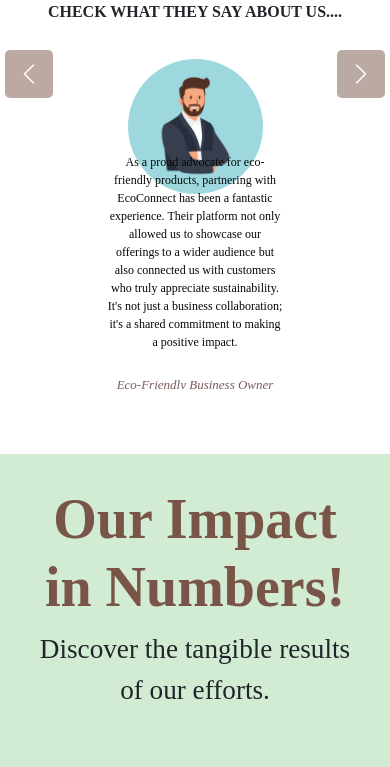
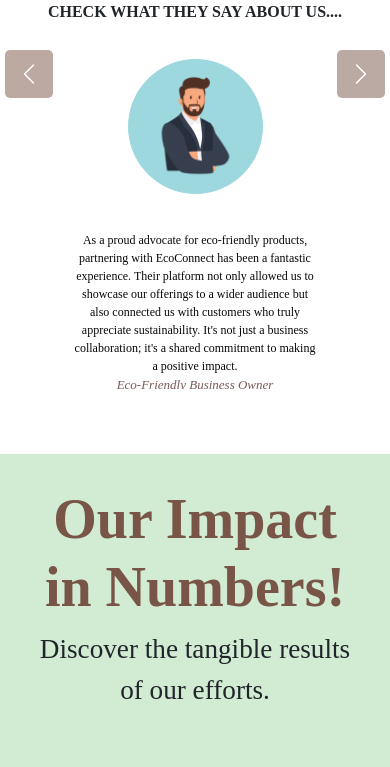
Before and after one commit to Saretta23/EcoConnect-Web-Design, a plain HTML site: page index.html in a window 390 px wide. Shown: the part 1397-2164 px from the top of the page. Drawn offline with nearby package versions, Linux system fonts and the light colour scheme; a web font is replaced by a local one.

Commit message:
modified media queries for index

```diff
--- a/css/web.css
+++ b/css/web.css
@@ -294,6 +294,7 @@
 
   .carousel-caption p.testimonial  {
     font-size: 12px !important;
+    margin: -8px -34px;
   }
 
   .carousel .overview{
```
